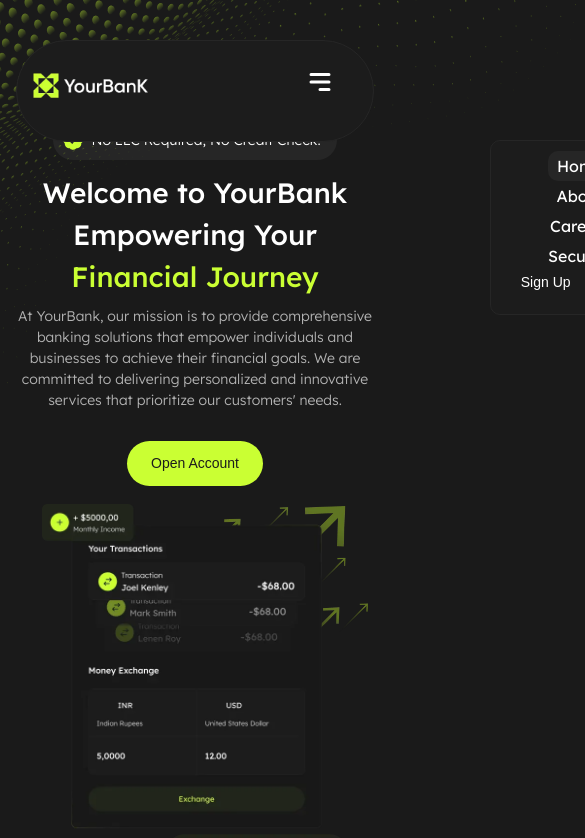
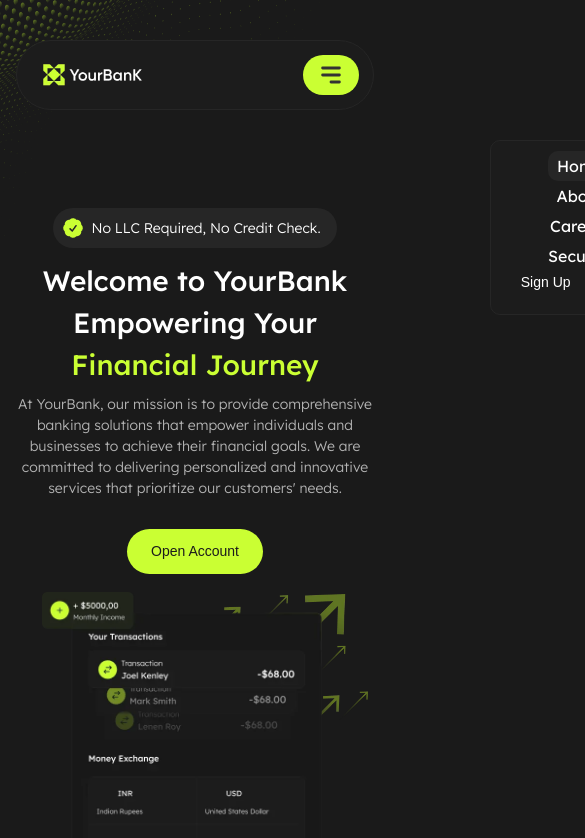
Before and after one commit to shaza-alkheder/YourBanK, a React (Vite) app: page / in a window 390 px wide. Shown: the top 838 px of the page, 585 px wide, since content can reach past the window. Built offline with nearby package versions, Linux system fonts and the light colour scheme; a web font is replaced by a local one.

Commit message:
update nav section

```diff
--- a/src/components/Layout/Navbar/Nav.css
+++ b/src/components/Layout/Navbar/Nav.css
@@ -1,4 +1,4 @@
-.MGnav{
+.MGnav {
   position: fixed;
   top: 50px;
   left: 162px;
@@ -12,122 +12,119 @@
   border: 1px solid var(--yb-color-dark-3);
   border-radius: 100px;
 }
-.MGnav-logo{
+.MGnav-logo {
   width: 155.83px;
 }
-.MGnavbar-links  ul{
+.MGnavbar-links ul {
   display: flex;
   gap: 26px;
   list-style: none;
 }
 
-.MGnavbar-links a{
+.MGnavbar-links a {
   text-decoration: none;
   color: var(--yb-color-white);
-    font-size: var( --yb-font-size-body-lg);
-    font-family: var( --yb-font-family-primary);
+  font-size: var(--yb-font-size-body-lg);
+  font-family: var(--yb-font-family-primary);
   padding: 12px 24px;
   border-radius: 82px;
 }
 
-
-.MGnavbar-links a.active{
-    background-color:var(--yb-color-dark-3);
+.MGnavbar-links a.active {
+  background-color: var(--yb-color-dark-3);
   transition: 1s all;
-
 }
-.MGnavbar-links a:hover{
-    background-color:var(--yb-color-dark-3);
+.MGnavbar-links a:hover {
+  background-color: var(--yb-color-dark-3);
   transition: 1s all;
-
 }
-.MGnavbar-buttons{
+.MGnavbar-buttons {
   display: flex;
   gap: 30px;
 }
 
-.MGsignup-btn{
+.MGsignup-btn {
   color: var(--yb-color-white);
   background-color: transparent;
   border: none;
-    font-size: var( --yb-font-size-body-sm);
+  font-size: var(--yb-font-size-body-sm);
   cursor: pointer;
-    padding: 14px 30px ;
+  padding: 14px 30px;
   border-radius: 82px;
 }
-.MGlogin-btn{
+.MGlogin-btn {
   color: var(--yb-color-white);
   background-color: transparent;
   border: none;
-    font-size: var( --yb-font-size-body-sm);
+  font-size: var(--yb-font-size-body-sm);
   padding: 14px 30px;
   border-radius: 82px;
   cursor: pointer;
-
+  background: var(--yb-color-primary);
+  color: var(--yb-color-dark-2);
 }
 .MGlogin-btn:hover,
 .MGsignup-btn:hover {
   background-color: var(--yb-color-primary);
-    color: var(  --yb-color-dark-2);
+  color: var(--yb-color-dark-2);
   transition: 1s all;
-
 }
-.menu-icon{
+.menu-icon {
   display: none;
   background: none;
   border: none;
   cursor: pointer;
-    font-size: 30px;
-    padding: 12px 24px;
+  font-size: 28px;
+  padding: 6px 14px;
   transition: 1s all;
   border-radius: 82px;
-
+  background: var(--yb-color-primary);
+  color: #333333;
+  width: 56px;
+  height: 40px;
 }
-.menu-icon:hover{
+.menu-icon:hover {
   color: #333333;
   background-color: var(--yb-color-primary);
 }
 
-.navMenu{
+.navMenu {
   position: fixed;
   top: 140px;
   right: 80px;
   width: 180px;
   padding: 15px;
   background-color: var(--yb-color-dark-2);
-    border:  1px solid var(--yb-color-dark-3);
+  border: 1px solid var(--yb-color-dark-3);
   border-radius: 10px;
   transform: translateX(200%);
   transition: 1s all;
   z-index: 3;
   display: none;
-
 }
-.navMenu ul{
-    list-style: none ;
+.navMenu ul {
+  list-style: none;
   display: flex;
   flex-direction: column;
   align-items: center;
   gap: 10px;
 }
-.navMenu a{
+.navMenu a {
   text-decoration: none;
   color: var(--yb-color-white);
   border-radius: 10px;
-    padding:5px 9px ;
-
+  padding: 5px 9px;
 }
 
-.navMenu a.active{
-    background-color:var(--yb-color-dark-3);
-    transition: 1s all;
-
-}
-.navMenu a:hover{
-    background-color:var(--yb-color-dark-3);
+.navMenu a.active {
+  background-color: var(--yb-color-dark-3);
   transition: 1s all;
 }
-.navMenu.show{
+.navMenu a:hover {
+  background-color: var(--yb-color-dark-3);
+  transition: 1s all;
+}
+.navMenu.show {
   transform: translateX(0);
 }
 
@@ -135,95 +132,86 @@
   display: none;
 }
 
-
-@media screen and (max-width:1440px) {
-    .MGnav{
+@media screen and (max-width: 1440px) {
+  .MGnav {
     top: 30px;
     left: 80px;
-        right: 80px ;
+    right: 80px;
     padding: 14px 24px;
   }
-    .MGnav-logo{
+  .MGnav-logo {
     width: 116.87px;
   }
 
-    .MGnavbar-links a{
+  .MGnavbar-links a {
     font-size: var(--yb-font-size-body-sm);
     padding: 10px 18px;
-
   }
-    .MGnavbar-buttons{
+  .MGnavbar-buttons {
     gap: 20px;
   }
-    .MGsignup-btn{
+  .MGsignup-btn {
     padding: 12px 24px;
   }
-    .MGlogin-btn{
+  .MGlogin-btn {
     padding: 12px 24px;
   }
-
-
-
 }
 
-@media screen and (max-width : 992px){
-    .MGnav{
-        padding: 14px 14px 24px ;
+@media screen and (max-width: 992px) {
+  .MGnav {
+    padding: 14px 14px 14px 24px;
     top: 40px;
     left: 16px;
     right: 16px;
   }
+  .MGnav-logo {
+    width: 101.29px;
+  }
 
-    .MGnavbar-links{
+  .MGnavbar-links {
     display: none;
   }
-    .MGnavbar-buttons{
+  .MGnavbar-buttons {
     display: none;
   }
 
-    .menu-icon{
-        display: block;
-
-    }
-    .navMenu{
+  .menu-icon {
     display: block;
   }
-
+  .navMenu {
+    display: block;
+  }
 
   .MGmobile-buttons {
     display: block;
     display: flex;
     justify-content: space-around;
     gap: 5px;
-
   }
 
-
-.MGsignup-mobile{
+  .MGsignup-mobile {
     color: var(--yb-color-white);
     background-color: transparent;
     border: none;
-    font-size: var( --yb-font-size-body-sm);
+    font-size: var(--yb-font-size-body-sm);
     cursor: pointer;
     padding: 6px 12px;
     border-radius: 41px;
   }
-.MGlogin-mobile{
+  .MGlogin-mobile {
     color: var(--yb-color-white);
     background-color: transparent;
     border: none;
-    font-size: var( --yb-font-size-body-sm);
+    font-size: var(--yb-font-size-body-sm);
     padding: 6px 12px;
     border-radius: 41px;
     cursor: pointer;
-
   }
   .MGlogin-mobile:hover,
   .MGsignup-mobile:hover {
     background-color: var(--yb-color-primary);
-    color: var(  --yb-color-dark-2);
+    color: var(--yb-color-dark-2);
     transition: 1s all;
-
   }
-
 }
--- a/src/pages/Home/Home.css
+++ b/src/pages/Home/Home.css
@@ -1,12 +1,38 @@
 /* main{
     padding-top: 140px;
 } */
-.home{
-    position: relative;
+.home {
+  position: relative;
+  /* overflow: hidden; */
 }
-.MGobjects{
-    position: absolute;
-    top: 0;
-    left: 0;
-    z-index: 0;
+.MGobjects {
+  position: absolute;
+  top: 0;
+  left: 0;
+  z-index: 0;
+  /* width: min(759px, 52vw); */
+  width: 759px;
+  height: auto;
 }
+
+header {
+  padding-top: 198px;
+}
+@media screen and (max-width: 1440px) {
+  header {
+    padding-top: 133px;
+  }
+  .MGobjects {
+    width: 546.745px;
+    height: 440px;
+  }
+}
+@media screen and (max-width: 992px) {
+  header {
+    padding-top: 158px;
+  }
+  .MGobjects {
+    width: 381.997px;
+    height: 307.417px;
+  }
+}
--- a/src/pages/Home/Home.jsx
+++ b/src/pages/Home/Home.jsx
@@ -15,14 +15,16 @@ function Home() {
       <img src="/assets/img/HomePage/Objects.webp"
       alt=""
       className="MGobjects"/>
-
-      <main>
+    <header>
         <Container>
           <Hero iconHero="/assets/img/HomePage/iconHero.png"
                 arrowsHero="/assets/img/HomePage/arrowsHero.webp"
                 imageHero="/assets/img/HomePage/imageHero.webp"
           />
         </Container>
+    </header>
+      <main>
+
 
         <Container><OurProduct />
         </Container>
```
Lines whose indentation alone changed are shown as unchanged.
